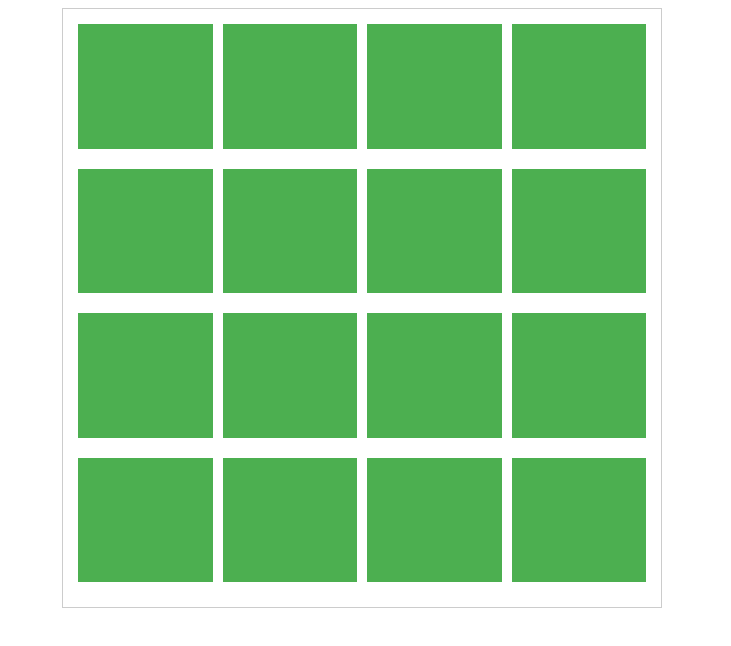
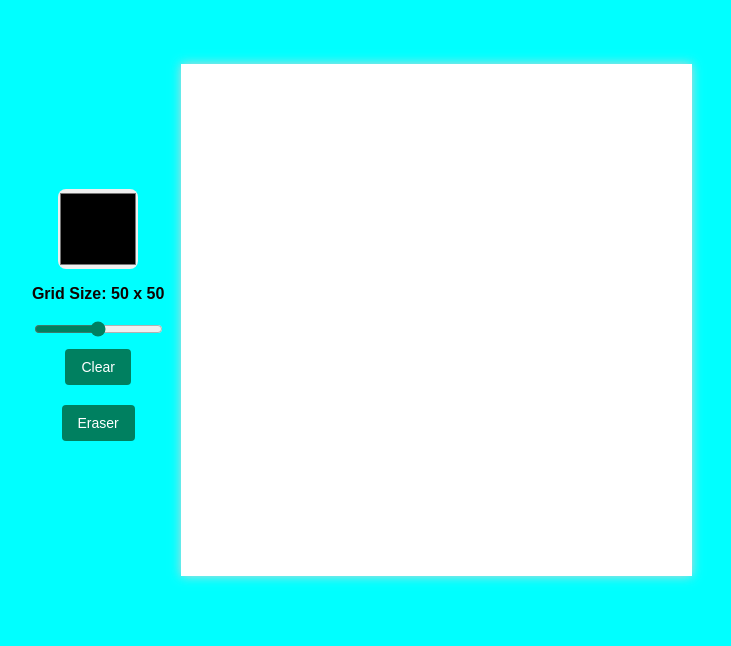
Before and after one commit to oudaddayassine31/Etch-a-Sketch, a plain HTML site: page index.html in a window 1280 px wide. Shown: the whole page, without its empty margins (278-1009 px from the left). Drawn offline with Linux system fonts and the light colour scheme.

Commit message:
creating a etch sketch gme with basic html css and javascript document object model

```diff
--- a/index.html
+++ b/index.html
@@ -3,14 +3,24 @@
 <head>
     <meta charset="UTF-8">
     <meta name="viewport" content="width=device-width, initial-scale=1.0">
+    <title>Etch-a-Sketch</title>
+    <script src="script.js" defer></script>
     <link rel="stylesheet" href="style.css">
-    <title> Etch-a-Sketch</title>
+    <link href="https://fonts.googleapis.com/css?family=Roboto" rel="stylesheet">
 </head>
 <body>
+    <div class="container">
+        <div class="sidebar">
+            <input id="color-picker" type="color">
+            <p id="dimensions"> Grid size : 50 x 50</p>
+            <input id="size" type="range" min="1" max="100" step="1" value="50"\>
+            <button id="clear">Clear</button>
+            <button id="eraser" value="OFF">Eraser</button>
+        </div>
+        <div class="grid">
+        </div>
+    </div>
 
-    <div class="container">
 
-    </div>
-    <script src="script.js"></script>
 </body>
 </html>
--- a/script.js
+++ b/script.js
@@ -1,14 +1,66 @@
-const container=document.querySelector("div.container")
-for (let i=1 ; i<=16 ; i++) {
-    let div = document.createElement("div");
-    container.appendChild(div);
+let container = document.querySelector(".grid");
+let colorPicker = document.querySelector("#color-picker");
+let dimensions = document.querySelector("#dimensions");
+let size = document.querySelector("#size");
+let clear = document.querySelector("#clear");
+let eraser = document.querySelector("#eraser");
+
+
+function createGrid(length) {
+    container.innerHTML = '';
+    for (let i = 0; i < length; i++) {
+        let row = document.createElement("div");
+        row.className = "row";
+        container.appendChild(row);
+        for (let j = 0; j < length; j++) {
+            let box = document.createElement("div");
+            box.className = "box";
+            row.appendChild(box);
+            box.style.width = `${32 / length}rem`;
+            box.style.height = `${32 / length}rem`;
+            box.addEventListener("mouseover", () => {
+                if (eraser.classList.contains("active")) {
+                    box.style.backgroundColor = "#FFFFFF"; // Erase color
+                } else {
+                    box.style.backgroundColor = colorPicker.value; // Apply selected color
+                }
+            });
+        }
+    }
 }
-for (const div of document.querySelectorAll("div.container div")){
-    div.addEventListener("mouseover" , ()=>{
-        div.style.backgroundColor="blue";
-    })
-    div.addEventListener("mouseout",()=>{
-        div.style.backgroundColor="";
-    })
+
+
+function deleteGrid() {
+    container.innerHTML = '';
 }
-console.log(typeof(document.querySelectorAll("div.container div")))
+
+size.addEventListener("mousemove", () => {
+    dimensions.textContent = `Grid Size: ${size.value} x ${size.value}`;
+});
+
+
+size.addEventListener("mouseup", () => {
+    createGrid(size.value);
+});
+
+eraser.addEventListener("click", () => {
+    if (eraser.classList.contains("active")) {
+        eraser.classList.remove("active");
+        eraser.style.backgroundColor = "#008060";
+    } else {
+        eraser.classList.add("active");
+        eraser.style.backgroundColor = "#003d2e";
+    }
+});
+
+
+clear.addEventListener("click", () => {
+    deleteGrid();
+});
+
+
+document.addEventListener("DOMContentLoaded", () => {
+    size.value = 50;
+    createGrid(50);
+    dimensions.textContent = `Grid Size: 50 x 50`;
+});
--- a/style.css
+++ b/style.css
@@ -1,25 +1,89 @@
+html {
+    height: 100%;
+    background-color: aqua;
+}
+
+body {
+    height:100%;
+    margin:0;
+    display:flex;
+    flex-direction:column;
+    justify-content: space-between;
+
+}
 
 .container {
-    display: flex;
-    flex-wrap: wrap;
-    width: 100%;
-    max-width: 600px;
-    height: 600px;
-    margin: auto;
-    border: 1px solid #ccc;
-    padding: 10px;
-    box-sizing: border-box;
-  }
+    display:flex;
+    justify-content:center;
+    align-items:center;
+    flex-wrap:wrap;
+    height:auto;
+    width:auto;
+    padding:4rem;
+}
 
-  .container div {
-    flex: 1 0 calc(25% - 20px);
-    height: calc(25% - 20px);
-    margin: 5px;
-    background-color: #4CAF50;
-    display: flex;
-    justify-content: center;
+.box  {
+    background-color: white;
+}
+
+
+.grid {
+    display:flex;
+    box-shadow:0 0 10px lightgrey;
+    box-sizing:border-box
+}
+
+#header {
+    font-family:"Roboto";
+    font-size: 3rem ;
+    font-weight : 900;
+    color : #3b3d42;
+    text-align:center;
+
+}
+
+#color-picker {
+    appearance:none;
+    border:none;
+    width:5rem ;
+    height:5rem;
+    padding:0px;
+    border-radius:10%;
+    margin:0;
+}
+
+.sidebar {
+    display:flex;
+    flex-direction:column;
     align-items: center;
-    font-size: 20px;
-    color: white;
-    box-sizing: border-box;
-  }
+    margin-right:1rem;
+
+}
+
+button {
+    margin:10px ;
+    display: inline-block ;
+    outline: 0;
+    cursor : pointer;
+    text-align: center;
+    border:0;
+    padding : 7px 16px;
+    min-height: 36px;
+    min-width:36px;
+    color:#ffffff;
+    background-color: #008060;
+    border-radius: 4px;
+    font-weight : 500;
+    font-size : 14px;
+    box-shadow: rgba(0,0,0,0.05) 0px 1px 0px 0px , rgba (0,0,0,0.2) 0px -1px 0px 0px inset;}
+
+
+#size {
+    accent-color : #008060 ;
+}
+
+p {
+    font-family: sans-serif ;
+    color: rgb(15, 3, 1) ;
+    font-weight : bold;
+}
```
